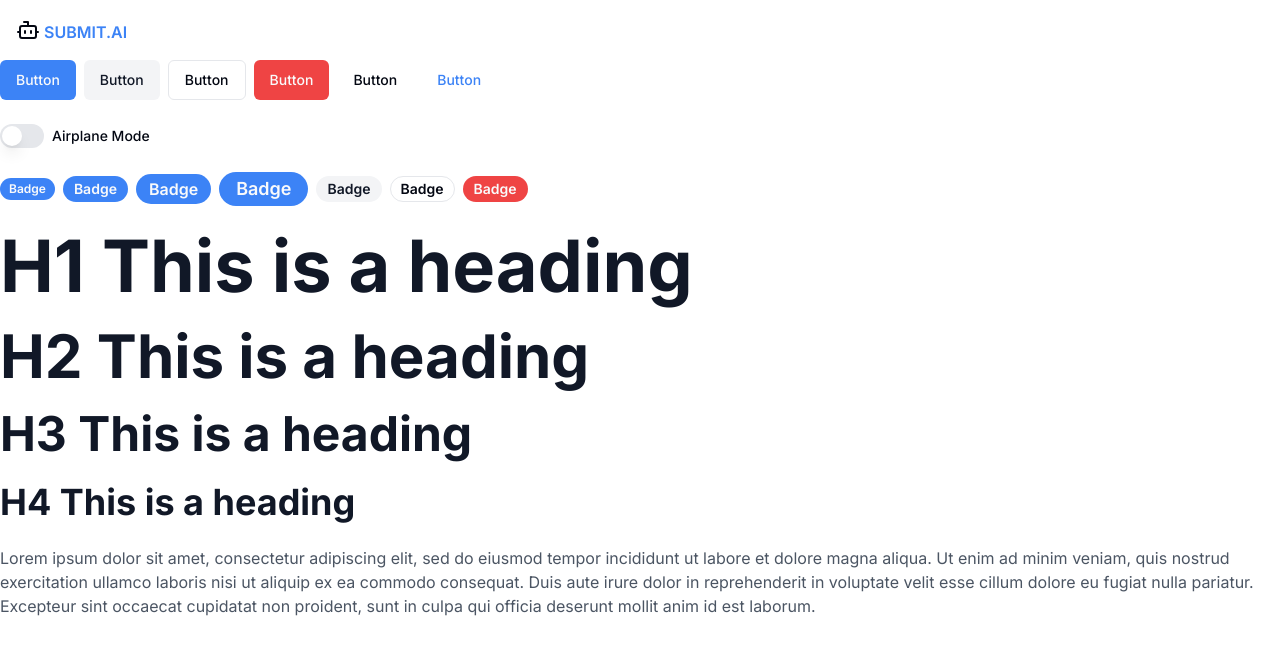
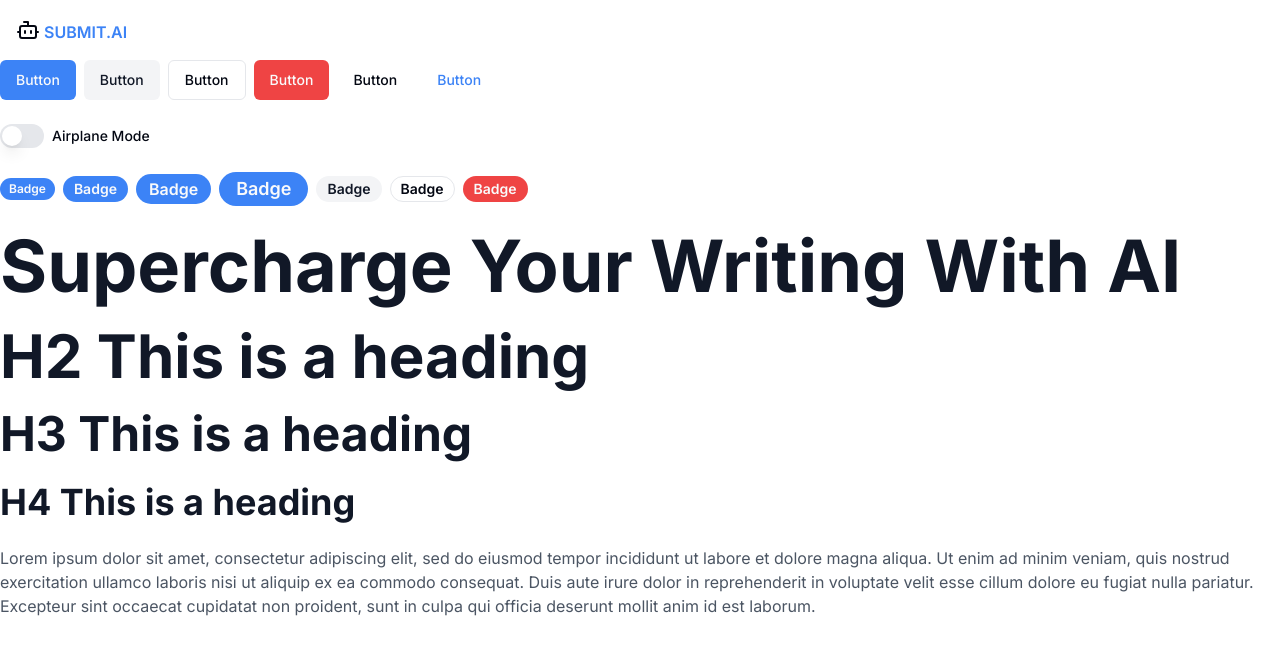
Before and after one commit to unav4ila8le/submit-ai, a Next.js app: page / in a window 1280 px wide. Shown: the top 654 px of the page. Built offline with nearby package versions, Linux system fonts and the light colour scheme.

Commit message:
typeface fixed

```diff
--- a/src/app/layout.tsx
+++ b/src/app/layout.tsx
@@ -4,7 +4,10 @@ import "./globals.css";
 import { cn } from "@/lib/utils";
 import PageHeader from "@/components/page-header";
 
-const inter = Inter({ subsets: ["latin"] });
+const inter = Inter({
+  subsets: ["latin"],
+  variable: "--font-inter",
+});
 
 export const metadata: Metadata = {
   title: "Submit.ai",
@@ -19,7 +22,7 @@ export default function RootLayout({
   return (
     <html lang="en">
       <body
-        className={cn("min-h-screen font-sans antialiased", inter.className)}
+        className={cn("min-h-screen font-sans antialiased", inter.variable)}
       >
         <header>
           <PageHeader />
--- a/src/app/page.tsx
+++ b/src/app/page.tsx
@@ -27,7 +27,9 @@ export default function Home() {
         <Badge variant="outline">Badge</Badge>
         <Badge variant="destructive">Badge</Badge>
       </div>
-      <h1 className="text-7xl font-bold text-gray-900">H1 This is a heading</h1>
+      <h1 className="text-7xl font-bold text-gray-900">
+        Supercharge Your Writing With AI
+      </h1>
       <h2 className="text-6xl font-bold text-gray-900">H2 This is a heading</h2>
       <h3 className="text-5xl font-bold text-gray-900">H3 This is a heading</h3>
       <h4 className="text-4xl font-bold text-gray-900">H4 This is a heading</h4>
--- a/tailwind.config.ts
+++ b/tailwind.config.ts
@@ -1,4 +1,6 @@
 import type { Config } from "tailwindcss";
+
+const { fontFamily } = require("tailwindcss/defaultTheme");
 
 const config: Config = {
   darkMode: ["class"],
@@ -9,6 +11,9 @@ const config: Config = {
   ],
   theme: {
     extend: {
+      fontFamily: {
+        sans: ["var(--font-inter)", ...fontFamily.sans],
+      },
       borderRadius: {
         lg: "var(--radius)",
         md: "calc(var(--radius) - 2px)",
```
